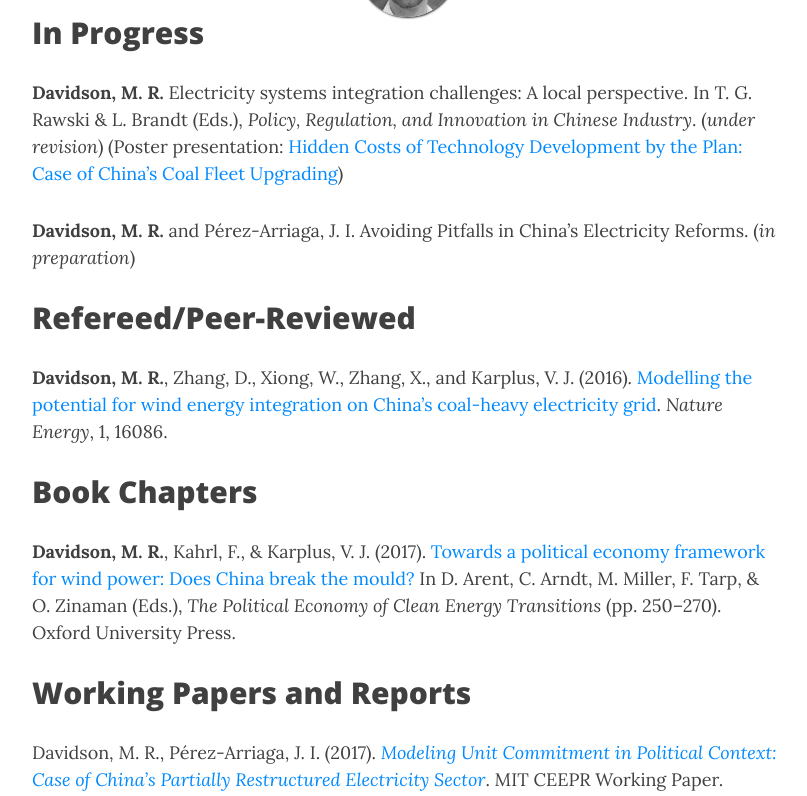
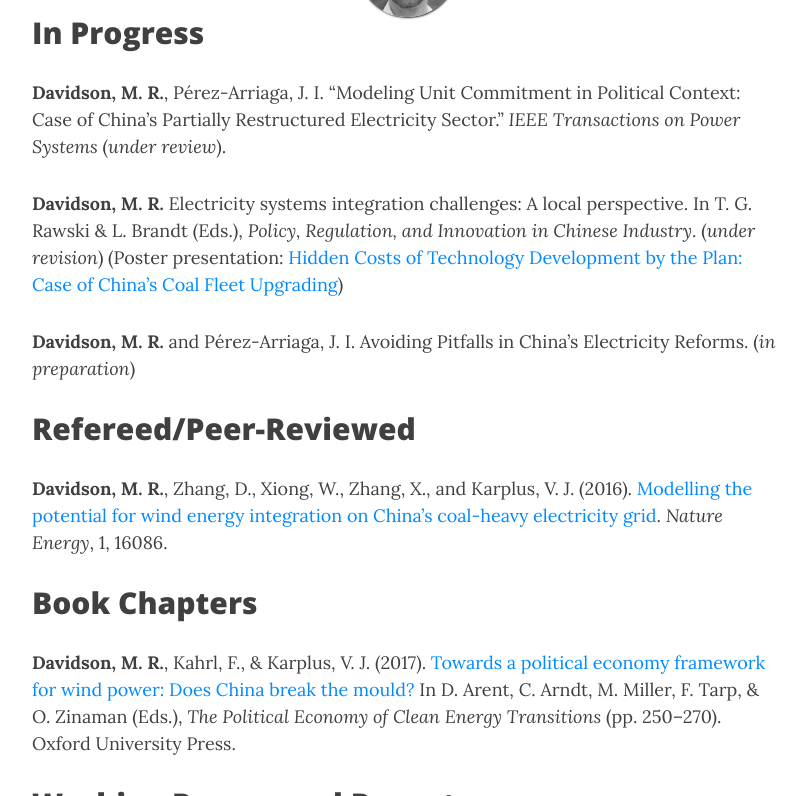
Before and after one commit to east-winds/east-winds.github.io, a Jekyll site: the page built from papers.md, in a window 1280 px wide and 900 px high, cut to the strip 104-900 px from the top of the window. Shown: the whole strip, without its empty margins (233-1040 px from the left). Built offline with Jekyll 4.4.1, drawn with Linux system fonts in a browser that asks for light colours; nearby versions of some CDN libraries.

Commit message:
update papers

```diff
--- a/papers.md
+++ b/papers.md
@@ -6,6 +6,7 @@ title: Papers
 
 ## In Progress ##
 
+**Davidson, M. R.**, Pérez-Arriaga, J. I. "Modeling Unit Commitment in Political Context: Case of China's Partially Restructured Electricity Sector." _IEEE Transactions on Power Systems_ (_under review_).
 
 **Davidson, M. R.** Electricity systems integration challenges: A local perspective. In T. G. Rawski & L. Brandt (Eds.), _Policy, Regulation, and Innovation in Chinese Industry_. (_under revision_) (Poster presentation: [Hidden Costs of Technology Development by the Plan: Case of China's Coal Fleet Upgrading](/2017-03-10-hidden-costs-technology-china-coal/))
 
```
